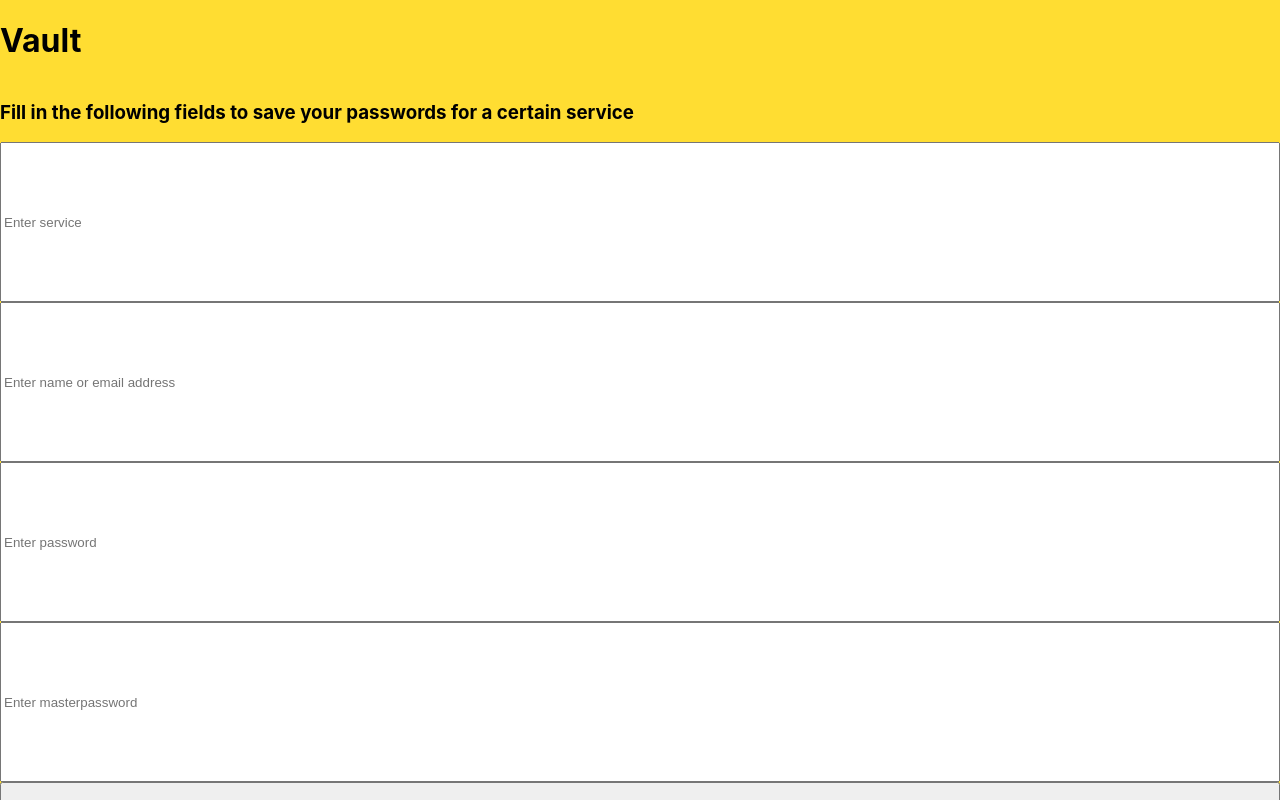
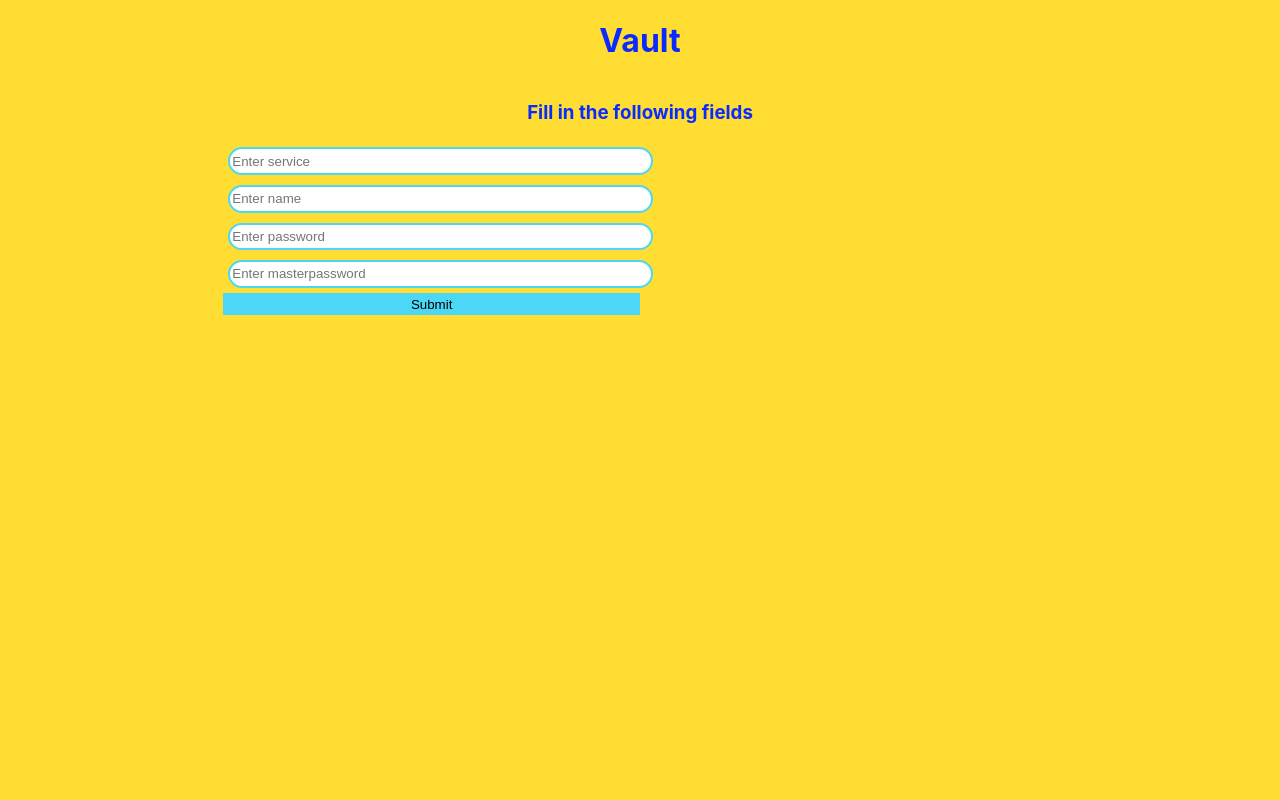
Before and after one commit to leonie-bu/vault, a React (Vite) app: page /add in a window 1280 px wide. Built offline with nearby package versions, Linux system fonts and the light colour scheme.

Commit message:
💄 Experimenting with the styling

```diff
--- a/src/app/pages/AddService/AddService.module.css
+++ b/src/app/pages/AddService/AddService.module.css
@@ -1,6 +1,28 @@
 .container {
   background-color: #ffdd32;
   display: grid;
+  align-content: start;
+  justify-items: center;
   height: 100vh;
   overflow: auto;
 }
+
+.input {
+  border: #4cd7f6 solid 2px;
+  border-radius: 20px;
+  width: 50%;
+  height: 15%;
+  margin: 5px;
+}
+
+.submit {
+  background-color: #4cd7f6;
+  border: none;
+  width: 50%;
+  height: 15%;
+}
+
+h1,
+h3 {
+  color: #0a2aff;
+}
--- a/src/app/pages/AddService/AddService.tsx
+++ b/src/app/pages/AddService/AddService.tsx
@@ -27,15 +27,10 @@ export default function AddService(): JSX.Element {
   return (
     <main className={styles.container}>
       <h1>Vault</h1>
-      <h3>
-        Fill in the following fields to save your passwords for a certain
-        service
-      </h3>
-      <form
-        className={styles.container}
-        onSubmit={(event) => handleSubmit(event)}
-      >
+      <h3>Fill in the following fields</h3>
+      <form onSubmit={(event) => handleSubmit(event)}>
         <input
+          className={styles.input}
           placeholder={'Enter service'}
           type="text"
           value={service}
@@ -43,13 +38,15 @@ export default function AddService(): JSX.Element {
           required
         />
         <input
-          placeholder={'Enter name or email address'}
+          className={styles.input}
+          placeholder={'Enter name'}
           type="text"
           value={name}
           onChange={(event) => setName(event.target.value)}
           required
         />
         <input
+          className={styles.input}
           placeholder={'Enter password'}
           type="password"
           value={password}
@@ -57,6 +54,7 @@ export default function AddService(): JSX.Element {
           required
         />
         <input
+          className={styles.input}
           placeholder={'Enter masterpassword'}
           type="password"
           value={masterpassword}
```
